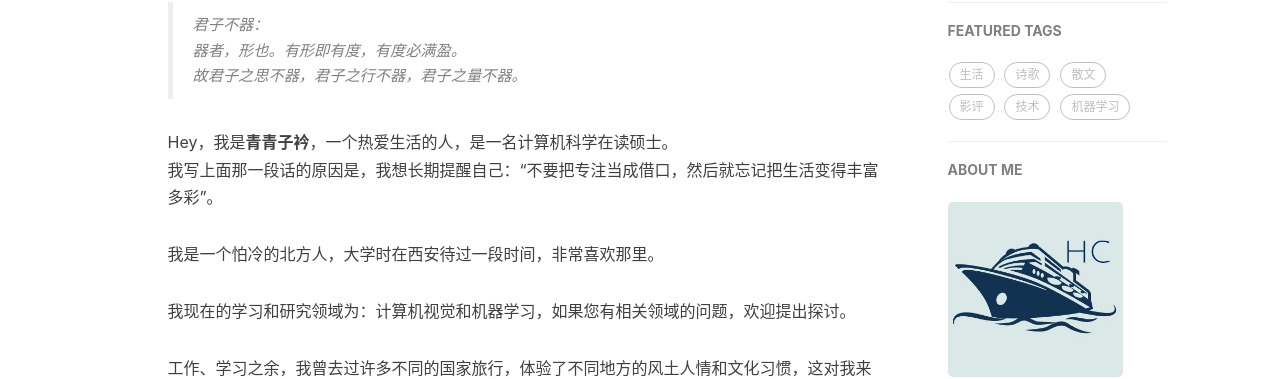
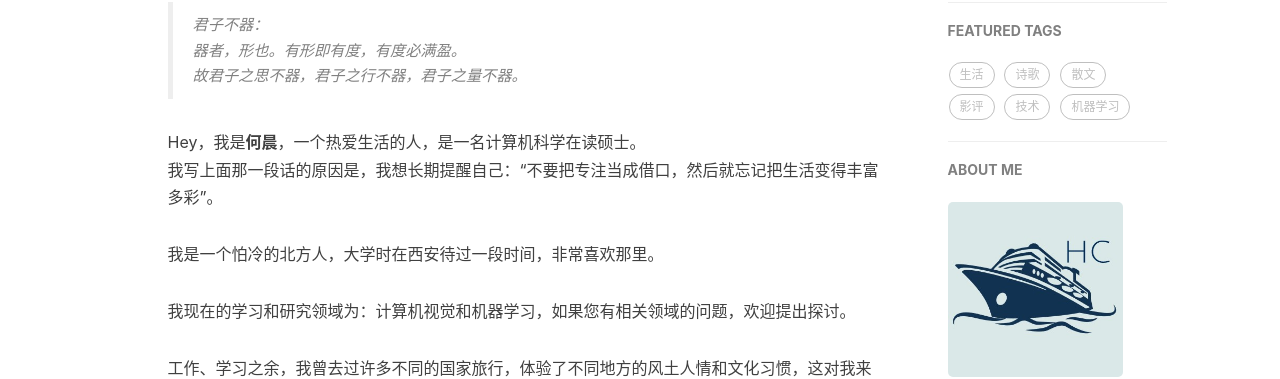
Before and after one commit to he-chen-95/he-chen-95.github.io, a Jekyll site: the page built from about.html, in a window 1280 px wide. Shown: the part 456-835 px from the top of the page. Built offline with Jekyll 4.4.1, drawn with Linux system fonts in a browser that asks for light colours; nearby versions of some CDN libraries; comment, search, counter and statistics services are not loaded.

Commit message:
Update about.html

```diff
--- a/about.html
+++ b/about.html
@@ -19,7 +19,7 @@ header-img: "img/post-bg-rwd.jpg"
     器者，形也。有形即有度，有度必满盈。<br>
     故君子之思不器，君子之行不器，君子之量不器。</p></blockquote>
 
-    <p>Hey，我是<strong>青青子衿</strong>，一个热爱生活的人，是一名计算机科学在读硕士。<br>
+    <p>Hey，我是<strong>何晨</strong>，一个热爱生活的人，是一名计算机科学在读硕士。<br>
 	    我写上面那一段话的原因是，我想长期提醒自己：“不要把专注当成借口，然后就忘记把生活变得丰富多彩”。</p>
 
     <p>我是一个怕冷的北方人，大学时在西安待过一段时间，非常喜欢那里。</p>
```
